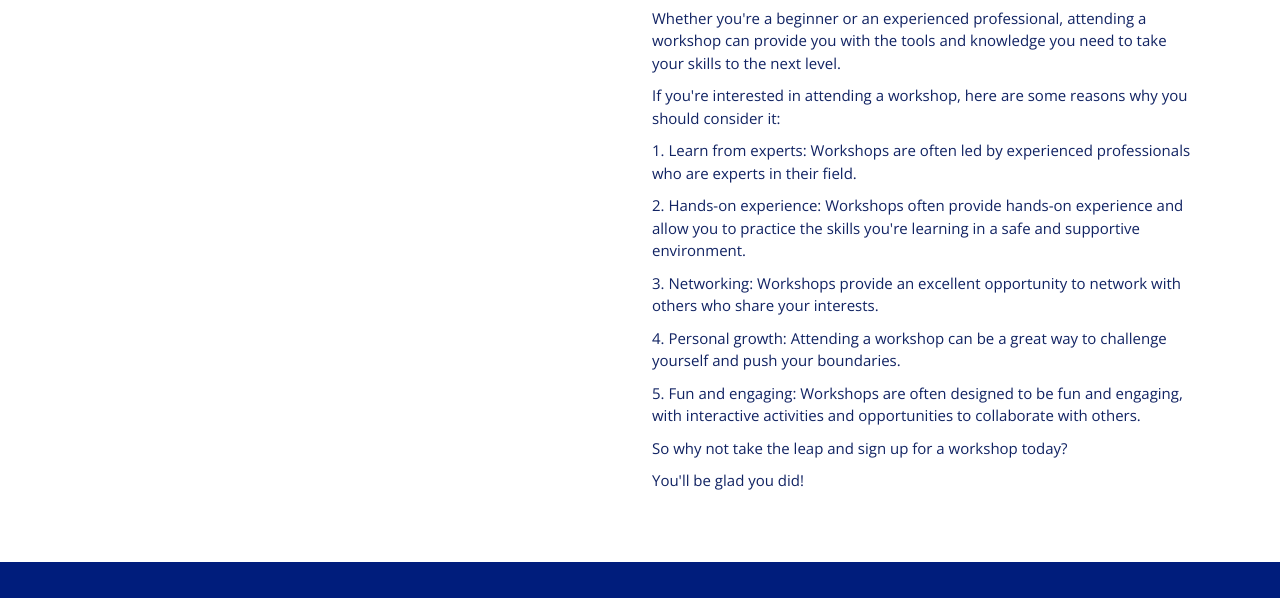
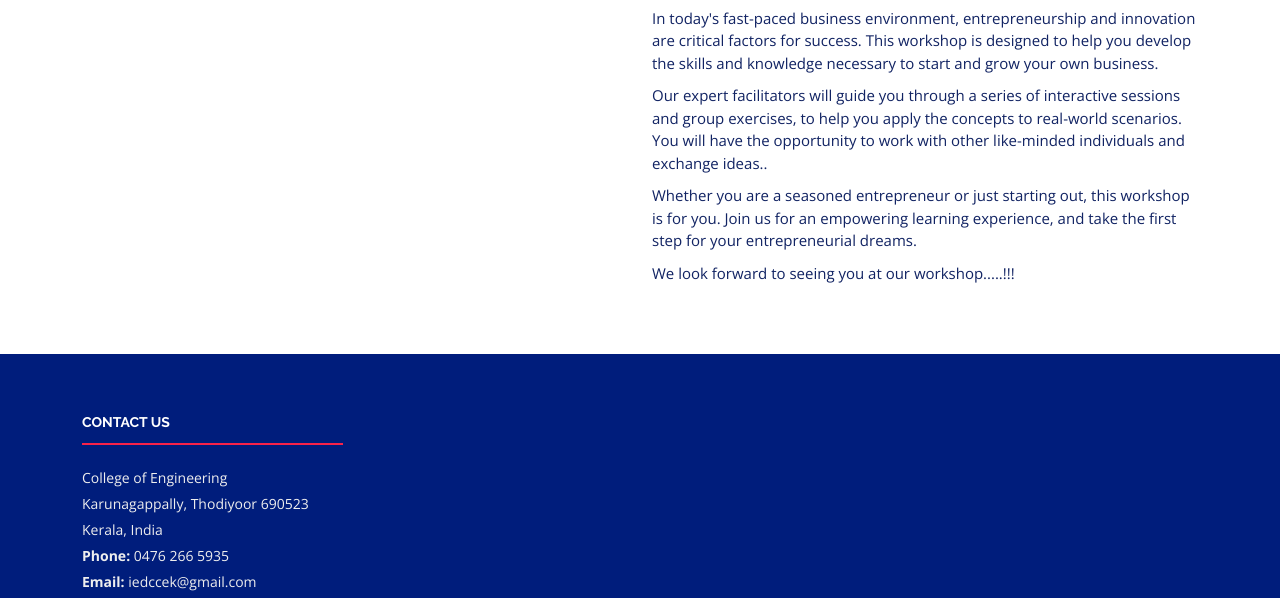
Before and after one commit to twilighty-abhi/ARAMBH-2023, a plain HTML site: page workshops.html in a window 1280 px wide. Shown: the part 300-898 px from the top of the page. Drawn offline with nearby package versions, Linux system fonts and the light colour scheme.

Commit message:
html: Update descriptions for events

```diff
--- a/workshops.html
+++ b/workshops.html
@@ -69,22 +69,12 @@
           <div class="col-md-6">
             <div class="details">
               <h2>Workshops</h2>
-              <p>Whether you're a beginner or an experienced professional, attending a workshop can provide you with the tools and knowledge you need to take your skills to the next level.</p>
+              <p>In today's fast-paced business environment, entrepreneurship and innovation are critical factors for success. This workshop is designed to help you develop the skills and knowledge necessary to start and grow your own business.</p>
 
-              <p>If you're interested in attending a workshop, here are some reasons why you should consider it:</p>
+              <p>Our expert facilitators will guide you through a series of interactive sessions and group exercises, to help you apply the concepts to real-world scenarios. You will have the opportunity to work with other like-minded individuals and exchange ideas..</p>
 
-              <p>1. Learn from experts: Workshops are often led by experienced professionals who are experts in their field.</p>
-
-              <p>2. Hands-on experience: Workshops often provide hands-on experience and allow you to practice the skills you're learning in a safe and supportive environment.</p>
-
-              <p>3. Networking: Workshops provide an excellent opportunity to network with others who share your interests.</p>
-
-              <p>4. Personal growth: Attending a workshop can be a great way to challenge yourself and push your boundaries.</p>
-
-              <p>5. Fun and engaging: Workshops are often designed to be fun and engaging, with interactive activities and opportunities to collaborate with others.</p>
-
-              <p>So why not take the leap and sign up for a workshop today?</p>
-              <p>You'll be glad you did!</p>
+              <p>Whether you are a seasoned entrepreneur or just starting out, this workshop is for you. Join us for an empowering learning experience, and take the first step for your entrepreneurial dreams.</p>
+              <p>We look forward to seeing you at our workshop.....!!!</p>
             </div>
           </div>
 
```
Also changed, not shown: learningstations.html (+3 -4 lines), spotgames.html (+3 -0 lines).
